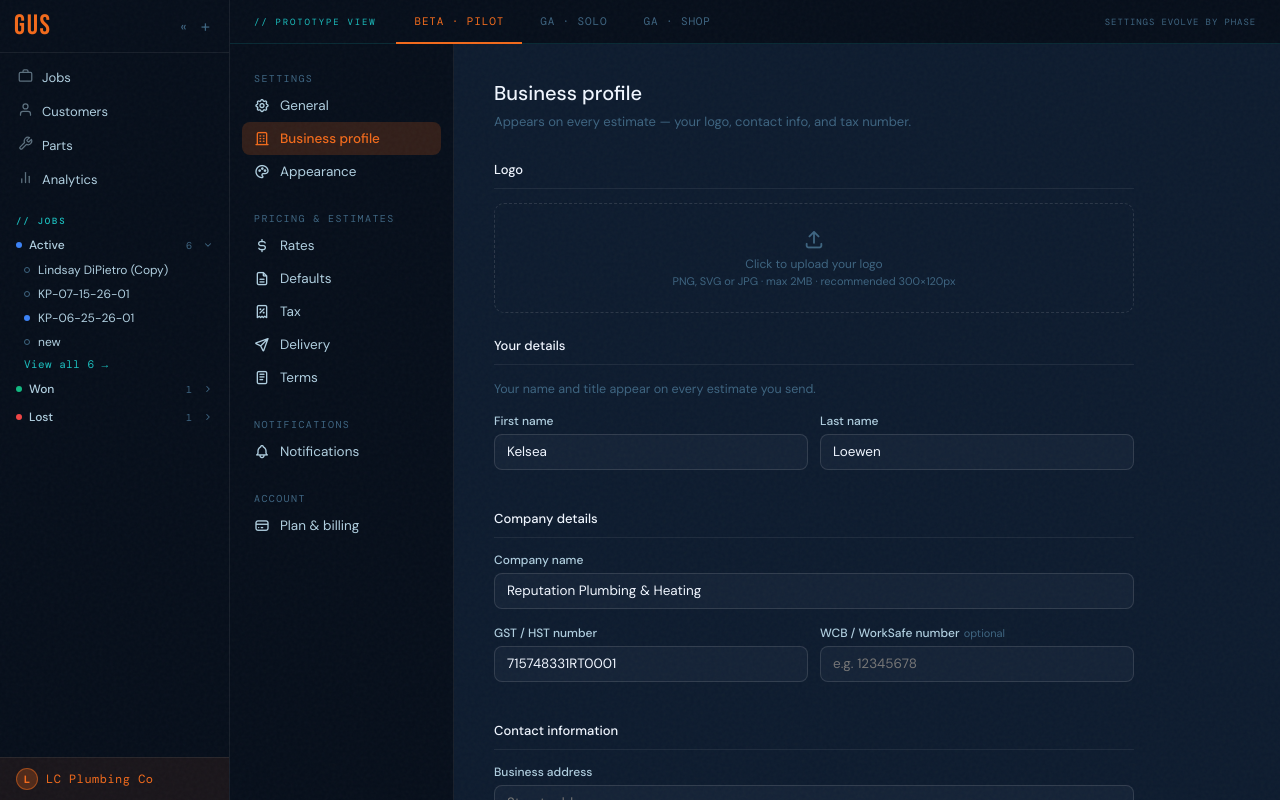
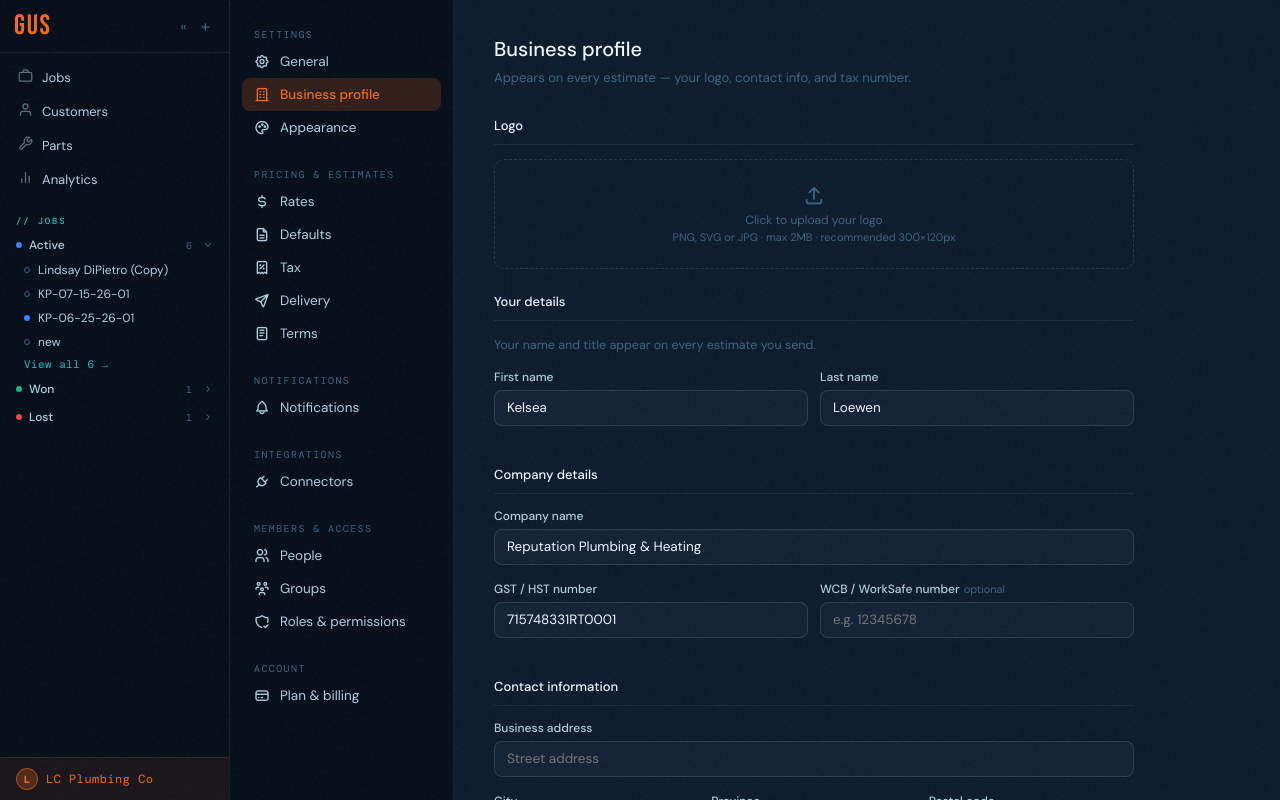
Before and after one commit to ldipietro19/gus-prototype, a Next.js app: page /settings in a window 1280 px wide. Built offline with nearby package versions, Linux system fonts and the light colour scheme.

Commit message:
feat: settings — remove phase switcher, GA Shop nav, live tax engine panel

```diff
--- a/app/settings/page.tsx
+++ b/app/settings/page.tsx
@@ -1,7 +1,8 @@
 "use client";
 import { useState } from "react";
+import { calculateTax, formatTaxLabel, Province, PST_PROVINCES, PROVINCE_NAMES } from "@/lib/taxEngine";
+import { mockBusinessProfile } from "@/lib/mockData";
 
-type Phase = "beta" | "ga" | "shop";
 type Tab =
   | "general" | "business" | "appearance"
   | "rates" | "defaults" | "tax" | "delivery" | "terms"
@@ -92,7 +93,6 @@ function LockedPanel({ icon, title, sub }: { icon: string; title: string; sub: s
 
 // ── Main component ────────────────────────────────────────────────────────────
 export default function SettingsPage() {
-  const [phase, setPhase] = useState<Phase>("beta");
   const [tab, setTab] = useState<Tab>("business");
   const [theme, setTheme] = useState<"light" | "dark" | "system">("dark");
   const [toggles, setToggles] = useState<Record<string, boolean>>({
@@ -102,7 +102,11 @@ export default function SettingsPage() {
   });
   const tog = (key: string) => setToggles(t => ({ ...t, [key]: !t[key] }));
 
-  const NAV: { group: string; items: { id: Tab; label: string; icon: string; badge?: string; badgeType?: "teal" | "orange" }[] }[] = [
+  // Tax engine state — mirrors what would be saved in business profile
+  const [province, setProvince] = useState<Province>(mockBusinessProfile.province);
+  const [pstRegistered, setPstRegistered] = useState(mockBusinessProfile.pstRegistered);
+
+  const NAV: { group: string; items: { id: Tab; label: string; icon: string }[] }[] = [
     { group: "Settings", items: [
       { id: "general", label: "General", icon: "ti ti-settings" },
       { id: "business", label: "Business profile", icon: "ti ti-building" },
@@ -118,38 +122,24 @@ export default function SettingsPage() {
     { group: "Notifications", items: [
       { id: "notifications", label: "Notifications", icon: "ti ti-bell" },
     ]},
-    ...( phase !== "beta" ? [{ group: "Integrations", items: [
-      { id: "connectors" as Tab, label: "Connectors", icon: "ti ti-plug", badge: "GA", badgeType: "orange" as const },
-    ]}] : []),
-    ...( phase === "shop" ? [{ group: "Members & access", items: [
-      { id: "people" as Tab, label: "People", icon: "ti ti-users", badge: "Shop", badgeType: "teal" as const },
-      { id: "groups" as Tab, label: "Groups", icon: "ti ti-users-group", badge: "Shop", badgeType: "teal" as const },
-      { id: "roles" as Tab, label: "Roles & permissions", icon: "ti ti-shield-check", badge: "Shop", badgeType: "teal" as const },
-    ]}] : []),
+    { group: "Integrations", items: [
+      { id: "connectors", label: "Connectors", icon: "ti ti-plug" },
+    ]},
+    { group: "Members & access", items: [
+      { id: "people", label: "People", icon: "ti ti-users" },
+      { id: "groups", label: "Groups", icon: "ti ti-users-group" },
+      { id: "roles", label: "Roles & permissions", icon: "ti ti-shield-check" },
+    ]},
     { group: "Account", items: [
       { id: "billing", label: "Plan & billing", icon: "ti ti-credit-card" },
     ]},
   ];
 
   return (
-    <div style={{ display: "flex", minHeight: "100vh", flexDirection: "column" }}>
+    <div style={{ display: "flex", minHeight: "100vh" }}>
 
-      {/* Phase switcher */}
-      <div style={{ background: "var(--bg-deep)", borderBottom: "1px solid rgba(26,191,191,0.15)", display: "flex", alignItems: "center", gap: "20px", padding: "0 24px", height: "44px", flexShrink: 0 }}>
-        <span style={{ fontFamily: "var(--font-mono)", fontSize: "9px", letterSpacing: "0.2em", textTransform: "uppercase", color: "var(--teal)", whiteSpace: "nowrap" }}>// prototype view</span>
-        <div style={{ display: "flex", flex: 1 }}>
-          {(["beta", "ga", "shop"] as Phase[]).map(p => (
-            <button key={p} onClick={() => setPhase(p)} style={{ fontFamily: "var(--font-mono)", fontSize: "11px", letterSpacing: "0.08em", textTransform: "uppercase", color: phase === p ? "var(--orange)" : "var(--text-muted)", padding: "0 18px", height: "44px", display: "flex", alignItems: "center", background: "none", border: "none", cursor: "pointer", borderBottom: `2px solid ${phase === p ? "var(--orange)" : "transparent"}`, transition: "color 0.15s" }}>
-              {p === "beta" ? "Beta · Pilot" : p === "ga" ? "GA · Solo" : "GA · Shop"}
-            </button>
-          ))}
-        </div>
-        <span style={{ fontFamily: "var(--font-mono)", fontSize: "9px", letterSpacing: "0.1em", textTransform: "uppercase", color: "var(--text-muted)", whiteSpace: "nowrap" }}>settings evolve by phase</span>
-      </div>
-
-      <div style={{ display: "flex", flex: 1 }}>
       {/* Sidebar */}
-        <aside style={{ width: "224px", flexShrink: 0, padding: "28px 12px", borderRight: "1px solid var(--border)", background: "var(--sidebar-bg)", alignSelf: "flex-start", height: "calc(100vh - 44px)", overflowY: "auto", position: "sticky", top: 0 }}>
+      <aside style={{ width: "224px", flexShrink: 0, padding: "28px 12px", borderRight: "1px solid var(--border)", background: "var(--sidebar-bg)", alignSelf: "flex-start", height: "100vh", overflowY: "auto", position: "sticky", top: 0 }}>
           {NAV.map(group => (
             <div key={group.group} style={{ marginBottom: "24px" }}>
               <span style={{ fontFamily: "var(--font-mono)", fontSize: "10px", letterSpacing: "0.14em", textTransform: "uppercase", color: "var(--text-muted)", padding: "0 12px", marginBottom: "4px", display: "block" }}>{group.group}</span>
@@ -160,9 +150,6 @@ export default function SettingsPage() {
                   onMouseLeave={e => { if (tab !== item.id) (e.currentTarget as HTMLElement).style.background = "transparent"; }}>
                   <i className={item.icon} style={{ fontSize: "16px", flexShrink: 0 }} />
                   <span style={{ flex: 1 }}>{item.label}</span>
-                  {item.badge && (
-                    <span style={{ fontSize: "9px", fontFamily: "var(--font-mono)", letterSpacing: "0.06em", textTransform: "uppercase", background: item.badgeType === "teal" ? "rgba(26,191,191,0.1)" : "rgba(242,106,27,0.1)", color: item.badgeType === "teal" ? "var(--teal)" : "var(--orange)", border: `1px solid ${item.badgeType === "teal" ? "rgba(26,191,191,0.22)" : "rgba(242,106,27,0.22)"}`, borderRadius: "4px", padding: "1px 6px" }}>{item.badge}</span>
-                  )}
                 </button>
               ))}
             </div>
@@ -393,49 +380,98 @@ export default function SettingsPage() {
           )}
 
           {/* ── TAX ── */}
-          {tab === "tax" && (
+          {tab === "tax" && (() => {
+            // Sample estimate for live preview (matches job #1 mock data)
+            const sampleMaterials = 619.00; // materials w/ 25% margin
+            const sampleLabour   = 190.00; // $95/hr × 2hrs
+            const taxPreview = calculateTax(province, sampleMaterials, sampleLabour);
+            const needsPst = PST_PROVINCES.includes(province);
+            return (
               <div>
                 <h1 style={{ fontSize: "20px", fontWeight: 500, color: "var(--text)", marginBottom: "6px" }}>Tax</h1>
-              <p style={{ fontSize: "13px", color: "var(--text-muted)", marginBottom: "28px", lineHeight: 1.6 }}>Controls how GST and PST are applied across all estimates.</p>
+                <p style={{ fontSize: "13px", color: "var(--text-muted)", marginBottom: "28px", lineHeight: 1.6 }}>
+                  Province is set once and drives how tax is calculated on every estimate. Change province to see the rules update live.
+                </p>
+
                 <div style={sec}>
-                <SectionTitle>Setup</SectionTitle>
+                  <SectionTitle>Province</SectionTitle>
                   <div style={row2}>
-                  <Field label="Province">
-                    <select style={sel}>
-                      <option>British Columbia</option><option>Alberta</option><option>Ontario</option><option>Manitoba</option>
-                      <option>Saskatchewan</option><option>Quebec</option><option>Nova Scotia</option><option>New Brunswick</option>
-                      <option>PEI</option><option>Newfoundland & Labrador</option><option>NWT / Nunavut / Yukon</option>
+                    <Field label="Province you operate in">
+                      <select value={province} onChange={e => setProvince(e.target.value as Province)} style={sel}>
+                        {(Object.entries(PROVINCE_NAMES) as [Province, string][]).map(([code, name]) => (
+                          <option key={code} value={code}>{name}</option>
+                        ))}
                       </select>
                     </Field>
-                  <Field label="PST treatment">
-                    <select style={sel}>
-                      <option>Not PST registered</option>
-                      <option selected>PST embedded in material cost</option>
-                      <option>PST registered — charge customers</option>
-                    </select>
+                    <Field label="GST number">
+                      <input type="text" defaultValue="715748331RT0001" style={inp} />
                     </Field>
                   </div>
                 </div>
+
+                {/* PST registration — only show for PST provinces */}
+                {needsPst && (
                   <div style={sec}>
-                <SectionTitle>How this applies to estimates</SectionTitle>
-                <div style={{ background: "var(--bg-page)", border: "1px solid var(--border)", borderRadius: "10px", padding: "14px 16px" }}>
-                  <div style={{ fontSize: "10px", fontFamily: "var(--font-mono)", letterSpacing: "0.12em", textTransform: "uppercase", color: "var(--text-muted)", marginBottom: "10px" }}>// Applied to every estimate</div>
+                    <SectionTitle>PST / QST registration</SectionTitle>
+                    <div style={{ border: "1px solid var(--border)", borderRadius: "10px", overflow: "hidden" }}>
+                      <ToggleRow
+                        label={`Registered to collect ${province === "QC" ? "QST" : province === "MB" ? "RST" : "PST"}`}
+                        sub={`You have a ${province === "QC" ? "QST" : "PST"} number and are authorized to collect it from customers. If off, GUS will not add ${province === "QC" ? "QST" : "PST"} to estimates.`}
+                        on={pstRegistered}
+                        onToggle={() => setPstRegistered(v => !v)}
+                        last
+                      />
+                    </div>
+                    {!pstRegistered && (
+                      <div style={{ marginTop: "10px", padding: "10px 14px", background: "rgba(242,106,27,0.07)", border: "1px solid rgba(242,106,27,0.2)", borderRadius: "8px", fontSize: "12.5px", color: "var(--text-secondary)", lineHeight: 1.6 }}>
+                        ⚠️ You may need to register for {province === "QC" ? "QST" : "PST"} before collecting it from customers. Estimates will show GST only until this is turned on.
+                      </div>
+                    )}
+                  </div>
+                )}
+
+                {/* Live preview */}
+                <div style={sec}>
+                  <SectionTitle>How this applies to estimates — {PROVINCE_NAMES[province]}</SectionTitle>
+                  <div style={{ background: "var(--bg-page)", border: "1px solid var(--border)", borderRadius: "10px", overflow: "hidden" }}>
+                    <div style={{ padding: "10px 16px 6px", borderBottom: "1px solid var(--border)" }}>
+                      <span style={{ fontSize: "10px", fontFamily: "var(--font-mono)", letterSpacing: "0.12em", textTransform: "uppercase", color: "var(--teal)" }}>// Live preview — sample estimate</span>
+                    </div>
+                    {/* Subtotals */}
                     {[
-                    { label: "GST", rate: "5%", applies: "Labour + materials" },
-                    { label: "PST", rate: "Embedded", applies: "Included in your material cost" },
-                    { label: "Customer sees", rate: "GST only", applies: "One tax line on estimate" },
-                  ].map((row, i, arr) => (
-                    <div key={row.label} style={{ display: "flex", justifyContent: "space-between", alignItems: "center", padding: "5px 0", fontSize: "13px", borderBottom: i < arr.length - 1 ? "1px solid var(--border)" : "none" }}>
+                      { label: "Materials (w/ markup)", value: `$${sampleMaterials.toFixed(2)}` },
+                      { label: "Labour", value: `$${sampleLabour.toFixed(2)}` },
+                      { label: "Subtotal", value: `$${(sampleMaterials + sampleLabour).toFixed(2)}`, bold: true },
+                    ].map((row, i) => (
+                      <div key={row.label} style={{ display: "flex", justifyContent: "space-between", padding: "9px 16px", borderBottom: "1px solid var(--border-light)", fontSize: "13px" }}>
                         <span style={{ color: "var(--text-secondary)" }}>{row.label}</span>
-                      <span style={{ fontFamily: "var(--font-mono)", fontWeight: 500, color: "var(--text)" }}>{row.rate}</span>
-                      <span style={{ fontSize: "11px", color: "var(--text-muted)", fontFamily: "var(--font-mono)" }}>{row.applies}</span>
+                        <span style={{ fontFamily: "var(--font-mono)", color: row.bold ? "var(--text)" : "var(--text-secondary)", fontWeight: row.bold ? 600 : 400 }}>{row.value}</span>
                       </div>
                     ))}
+                    {/* Tax lines from engine */}
+                    {taxPreview.lines
+                      .filter(line => !(needsPst && !pstRegistered && line.appliesTo === "materials"))
+                      .map((line, i, arr) => (
+                        <div key={line.name} style={{ display: "flex", justifyContent: "space-between", padding: "9px 16px", borderBottom: i < arr.length - 1 ? "1px solid var(--border-light)" : "1px solid var(--border)", fontSize: "13px", background: "rgba(26,191,191,0.03)" }}>
+                          <span style={{ color: "var(--teal)", fontFamily: "var(--font-mono)", fontSize: "12px" }}>{formatTaxLabel(line)}</span>
+                          <span style={{ fontFamily: "var(--font-mono)", color: "var(--teal)" }}>${line.amount.toFixed(2)}</span>
+                        </div>
+                      ))}
+                    {/* Grand total */}
+                    <div style={{ display: "flex", justifyContent: "space-between", padding: "12px 16px", background: "rgba(242,106,27,0.05)", fontSize: "14px" }}>
+                      <span style={{ fontFamily: "var(--font-bebas)", letterSpacing: "0.06em", color: "var(--text)", fontSize: "16px" }}>Total</span>
+                      <span style={{ fontFamily: "var(--font-mono)", fontWeight: 700, color: "var(--orange)", fontSize: "15px" }}>
+                        ${(sampleMaterials + sampleLabour + taxPreview.totalTax).toFixed(2)} CAD
+                      </span>
                     </div>
                   </div>
+                  <p style={hint}>Changing province updates all future estimates. Existing sent estimates are not affected.</p>
+                </div>
+
                 <SaveBar />
               </div>
-          )}
+            );
+          })()}
 
           {/* ── DELIVERY ── */}
           {tab === "delivery" && (
@@ -705,6 +741,5 @@ export default function SettingsPage() {
 
         </main>
     </div>
-    </div>
   );
 }
```
Also changed, not shown: 1 other file (tests, documents, lock files or other folders). Lines whose indentation alone changed are shown as unchanged.
